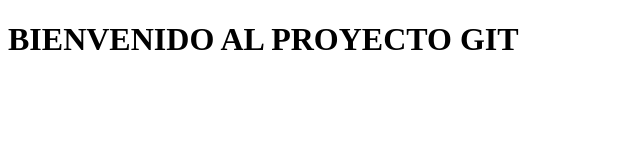
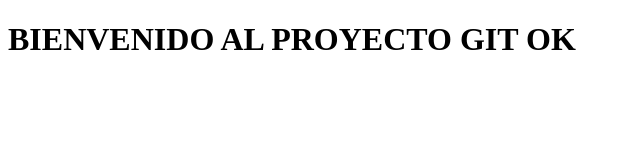
Before and after one commit to cvasquezleon/git-course-test, a plain HTML site: page index.html in a window 1280 px wide. Shown: the full height of the page, 0-640 px from the left. Drawn offline with Linux system fonts and the light colour scheme.

Commit message:
Mi primer commit

```diff
--- a/index.html
+++ b/index.html
@@ -7,6 +7,6 @@
     <title>Document</title>
 </head>
 <body>
-    <h1>BIENVENIDO AL PROYECTO GIT</h1>
+    <h1>BIENVENIDO AL PROYECTO GIT OK</h1>
 </body>
 </html>
```
